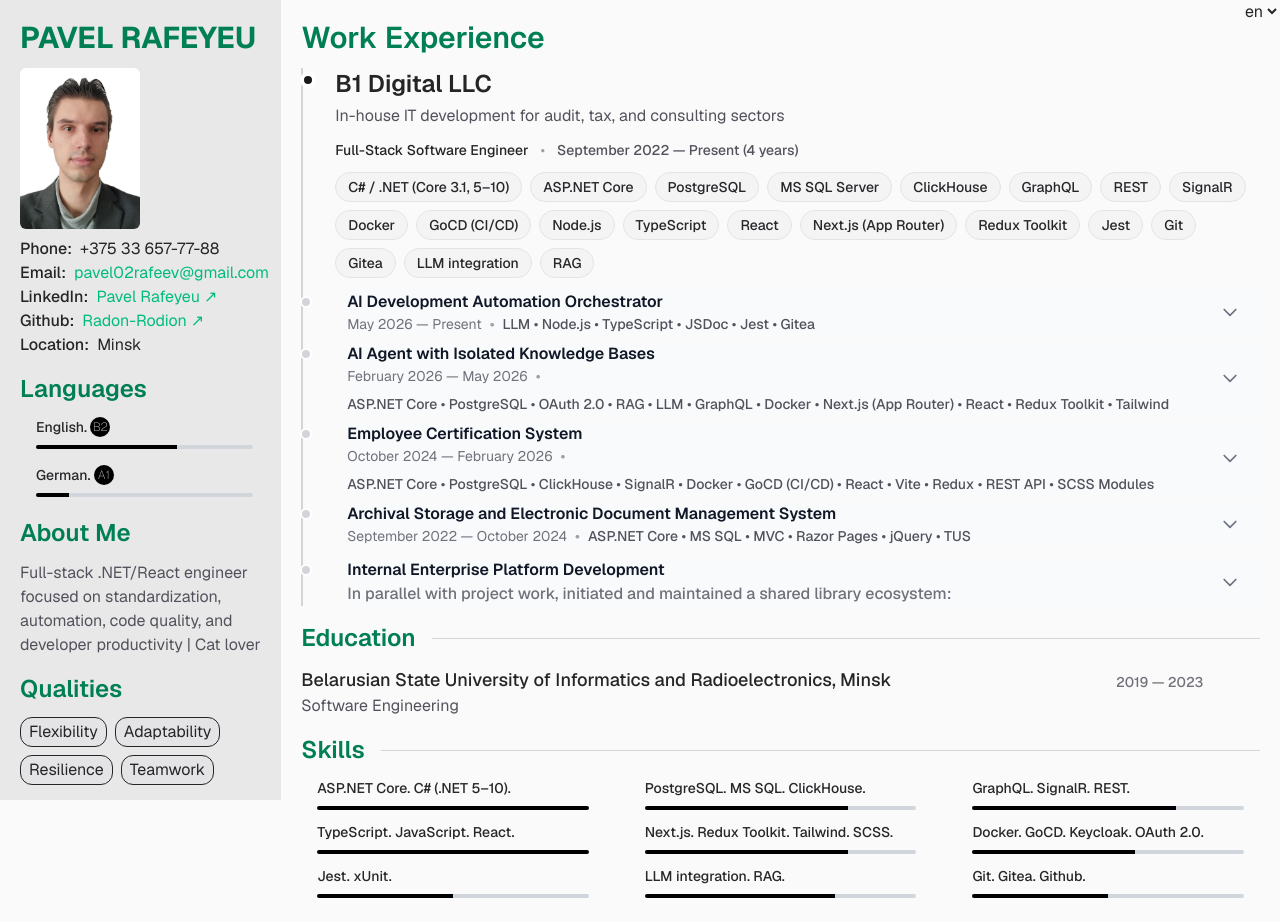
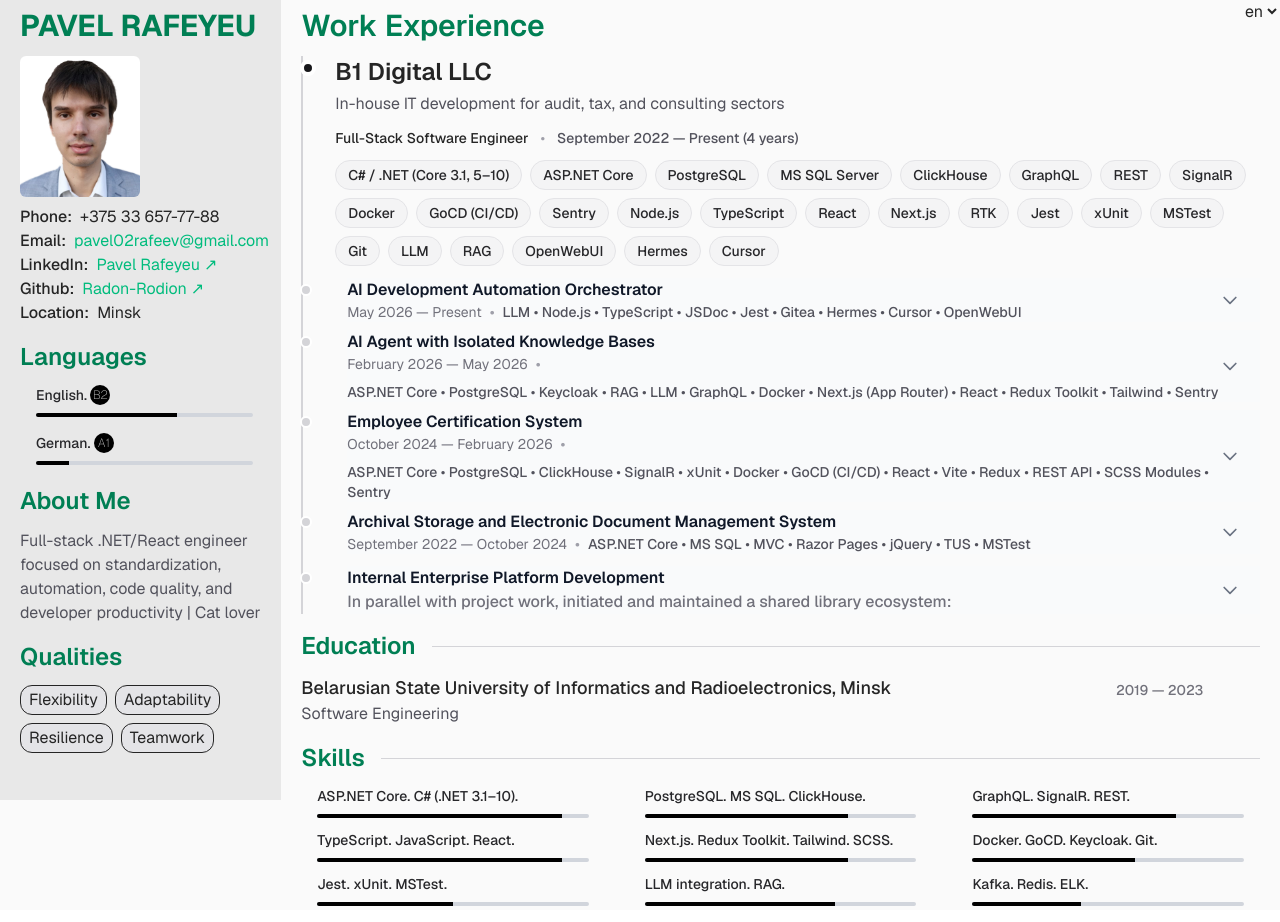
Before and after one commit to Radon-Rodion/CV, a Next.js app: page /CV/en in a window 1280 px wide. Built offline with nearby package versions, Linux system fonts and the light colour scheme.

Commit message:
photo and some skills updated

```diff
--- a/src/app/[lang]/page.tsx
+++ b/src/app/[lang]/page.tsx
@@ -23,9 +23,9 @@ export default async function Page({ params }: { params: Promise<IPageProps> })
     const dataToUse = data[lang];
 
     return <LabelsContextProvider labels={dataToUse.labels}>
-        <main className="relative flex flex-col md:flex-row gap-5 bg-zinc-50 dark:bg-black font-sans w-full p-5 md:p-0">
+        <main className="relative flex flex-col md:flex-row gap-5 bg-zinc-50 dark:bg-black font-sans w-full p-0 md:p-0">
             <LanguageSelector languages={languages.map(l => l.lang)} currentLang={lang} />
-            <div className="contents md:flex md:flex-col md:w-[35%] bg-secondary dark:bg-zinc-900 md:py-5 md:pl-5 md:pr-3 h-screen">
+            <div className="contents md:flex md:flex-col md:w-[35%] bg-secondary dark:bg-zinc-900 md:py-2 md:pl-5 md:pr-3 h-screen">
                 <ContactsSection
                     contactData={dataToUse.contactData}
                     className="order-1 md:order-none [&>div]:space-y-0 [&>h2]:mt-0 [&>h2]:font-bold [&>h2]:text-3xl"
@@ -43,7 +43,7 @@ export default async function Page({ params }: { params: Promise<IPageProps> })
                     className="order-7 md:order-none"
                 />
             </div>
-            <div className="contents md:flex md:flex-col md:py-5 md:pr-5">
+            <div className="contents md:flex md:flex-col md:pt-2 md:pb-0 md:pr-5">
                 <ExperienceSection
                     experienceData={dataToUse.experienceData}
                     className="order-2 md:order-none"
--- a/src/data/experienceData.ts
+++ b/src/data/experienceData.ts
@@ -9,17 +9,17 @@ export const experienceDataRus: IExperience = {
         "C# / .NET (Core 3.1, 5–10)", "ASP.NET Core",
         "PostgreSQL", "MS SQL Server", "ClickHouse",
         "GraphQL", "REST", "SignalR",
-        "Docker", "GoCD (CI/CD)",
-        "Node.js", "TypeScript", "React", "Next.js (App Router)",
-        "Redux Toolkit", "Jest",
-        "Git", "Gitea",
-        "LLM integration", "RAG"
+        "Docker", "GoCD (CI/CD)", "Sentry",
+        "Node.js", "TypeScript", "React", "Next.js", "RTK",
+        "Jest", "xUnit", "MSTest",
+        "Git",
+        "LLM", "RAG", "OpenWebUI", "Hermes", "Cursor"
     ],
     projects: [
         {
             title: "ИИ-автоматизация разработки: Orchestrator",
             period: "Май 2026 — по настоящее время",
-            stack: ["LLM", "Node.js", "TypeScript", "JSDoc", "Jest", "Gitea"],
+            stack: ["LLM", "Node.js", "TypeScript", "JSDoc", "Jest", "Gitea", "Hermes", "Cursor", "OpenWebUI"],
             achievements: [
                 "Разработал ИИ-конвейер (pipeline), который анализирует AST проекта, автоматически генерирует JSDoc и тесты (Jest), строит UML-диаграммы и выполняет рефакторинг.",
                 "Оптимизировал алгоритмы передачи контекста в LLM-агент, что позволило эффективно работать в условиях ограниченного контекстного окна и сократило ошибки ИИ с более чем 30% до 1–2% после валидации.",
@@ -29,7 +29,7 @@ export const experienceDataRus: IExperience = {
         {
             title: "ИИ-агент с раздельными базами знаний",
             period: "Февраль 2026 — Май 2026",
-            stack: ["ASP.NET Core", "PostgreSQL", "OAuth 2.0", "RAG", "LLM", "GraphQL", "Docker", "Next.js (App Router)", "React", "Redux Toolkit", "Tailwind"],
+            stack: ["ASP.NET Core", "PostgreSQL", "Keycloak", "RAG", "LLM", "GraphQL", "Docker", "Next.js (App Router)", "React", "Redux Toolkit", "Tailwind", "Sentry"],
             achievements: [
                 "Спроектировал и разработал архитектуру клиентской части (Frontend) интеллектуального агента.",
                 "Разработал отказоустойчивый сервис синхронизации баз знаний (RAG) с внешними источниками информации через GraphQL-запросы.",
@@ -40,7 +40,7 @@ export const experienceDataRus: IExperience = {
         {
             title: "Система сертификации сотрудников",
             period: "Октябрь 2024 — Февраль 2026",
-            stack: ["ASP.NET Core", "PostgreSQL", "ClickHouse", "SignalR", "Docker", "GoCD (CI/CD)", "React", "Vite", "Redux", "REST API", "SCSS-модули"],
+            stack: ["ASP.NET Core", "PostgreSQL", "ClickHouse", "SignalR", "xUnit", "Docker", "GoCD (CI/CD)", "React", "Vite", "Redux", "REST API", "SCSS-модули", "Sentry"],
             achievements: [
                 "Вносил вклад в сквозное проектирование и разработку корпоративной системы (БД, Backend и Frontend).",
                 "Разработал архитектуру передачи данных в реальном времени: первичное получение данных через HTTP REST API и динамическое обновление интерфейсов через SignalR.",
@@ -52,7 +52,7 @@ export const experienceDataRus: IExperience = {
         {
             title: "Система архивного хранения и электронного документооборота",
             period: "Сентябрь 2022 — Октябрь 2024",
-            stack: ["ASP.NET Core", "MS SQL", "MVC", "Razor Pages", "jQuery", "TUS"],
+            stack: ["ASP.NET Core", "MS SQL", "MVC", "Razor Страницы", "jQuery", "TUS", "MSTest"],
             achievements: [
                 "Провел масштабный рефакторинг Legacy-кода и обновил целевую платформу с .NET Core 3.1 до .NET 8.",
                 "Внедрил протокол TUS для возобновляемой загрузки крупных файлов (от 2 Гб), чтобы предотвратить обрывы сессий и timeout’ы при медленном/нестабильном соединении.",
@@ -82,7 +82,7 @@ export const experienceDataEng: IExperience = {
         {
             title: "AI Development Automation Orchestrator",
             period: "May 2026 — Present",
-            stack: ["LLM", "Node.js", "TypeScript", "JSDoc", "Jest", "Gitea"],
+            stack: ["LLM", "Node.js", "TypeScript", "JSDoc", "Jest", "Gitea", "Hermes", "Cursor", "OpenWebUI"],
             achievements: [
                 "Engineered an AI pipeline that analyzes project AST, automatically generates JSDoc and Jest tests, generates UML diagrams, and performs code refactoring.",
                 "Optimized context delivery algorithms for the AI agent, enabling efficient performance within limited LLM context windows and reducing AI errors from over 30% to 1–2% after validation.",
@@ -92,7 +92,7 @@ export const experienceDataEng: IExperience = {
         {
             title: "AI Agent with Isolated Knowledge Bases",
             period: "February 2026 — May 2026",
-            stack: ["ASP.NET Core", "PostgreSQL", "OAuth 2.0", "RAG", "LLM", "GraphQL", "Docker", "Next.js (App Router)", "React", "Redux Toolkit", "Tailwind"],
+            stack: ["ASP.NET Core", "PostgreSQL", "Keycloak", "RAG", "LLM", "GraphQL", "Docker", "Next.js (App Router)", "React", "Redux Toolkit", "Tailwind", "Sentry"],
             achievements: [
                 "Designed and developed the frontend architecture for the AI agent application.",
                 "Developed a fault-tolerant service for synchronizing knowledge bases (RAG) with external data sources using GraphQL queries.",
@@ -103,7 +103,7 @@ export const experienceDataEng: IExperience = {
         {
             title: "Employee Certification System",
             period: "October 2024 — February 2026",
-            stack: ["ASP.NET Core", "PostgreSQL", "ClickHouse", "SignalR", "Docker", "GoCD (CI/CD)", "React", "Vite", "Redux", "REST API", "SCSS Modules"],
+            stack: ["ASP.NET Core", "PostgreSQL", "ClickHouse", "SignalR", "xUnit", "Docker", "GoCD (CI/CD)", "React", "Vite", "Redux", "REST API", "SCSS Modules", "Sentry"],
             achievements: [
                 "Contributed to the end-to-end architecture design and development of the enterprise system (DB, Backend and Frontend).",
                 "Designed and developed a real-time data delivery architecture combining initial data retrieval via HTTP REST API with dynamic UI updates via SignalR.",
@@ -115,7 +115,7 @@ export const experienceDataEng: IExperience = {
         {
             title: "Archival Storage and Electronic Document Management System",
             period: "September 2022 — October 2024",
-            stack: ["ASP.NET Core", "MS SQL", "MVC", "Razor Pages", "jQuery", "TUS"],
+            stack: ["ASP.NET Core", "MS SQL", "MVC", "Razor Pages", "jQuery", "TUS", "MSTest"],
             achievements: [
                 "Performed extensive refactoring of legacy code and upgraded the target framework from .NET Core 3.1 to .NET 8.",
                 "Implemented the TUS protocol for resumable large-file uploads (2GB+) to prevent session drops and timeouts over slow or unstable connections.",
--- a/src/data/skillsData.ts
+++ b/src/data/skillsData.ts
@@ -5,7 +5,7 @@ export const skillsDataRus: ISkill[] = [
         title: "Бекенд",
         items: [
             { name: "ASP.NET Core" },
-            { name: "C# (.NET 5–10)" }
+            { name: "C# (.NET 3.1–10)" }
         ],
         level: 90
     },
@@ -52,7 +52,7 @@ export const skillsDataRus: ISkill[] = [
             { name: "Docker" },
             { name: "GoCD" },
             { name: "Keycloak" },
-            { name: "OAuth 2.0" }
+            { name: "Git" }
         ],
         level: 60
     },
@@ -60,7 +60,8 @@ export const skillsDataRus: ISkill[] = [
         title: "Тестирование",
         items: [
             { name: "Jest" },
-            { name: "xUnit" }
+            { name: "xUnit" },
+            { name: "MSTest" }
         ],
         level: 50
     },
@@ -73,95 +74,16 @@ export const skillsDataRus: ISkill[] = [
         level: 70
     },
     {
-        title: "Гит",
+        title: "Знаком с",
         items: [
-            { name: "Git" },
-            { name: "Gitea" },
-            { name: "Github" }
+            { name: "Kafka" },
+            { name: "Redis" },
+            { name: "ELK" }
         ],
-        level: 50
+        level: 40
     }
 ];
 
 export const skillsDataEng: ISkill[] = [
-    {
-        title: "Backend",
-        items: [
-            { name: "ASP.NET Core" },
-            { name: "C# (.NET 5–10)" }
-        ],
-        level: 100
-    },
-    {
-        title: "Databases",
-        items: [
-            { name: "PostgreSQL" },
-            { name: "MS SQL" },
-            { name: "ClickHouse" }
-        ],
-        level: 75
-    },
-    {
-        title: "API",
-        items: [
-            { name: "GraphQL" },
-            { name: "SignalR" },
-            { name: "REST" }
-        ],
-        level: 75
-    },
-    {
-        title: "Frontend",
-        items: [
-            { name: "TypeScript" },
-            { name: "JavaScript" },
-            { name: "React" }
-        ],
-        level: 100
-    },
-    {
-        title: "Frontend Tools",
-        items: [
-            { name: "Next.js" },
-            { name: "Redux Toolkit" },
-            { name: "Tailwind" },
-            { name: "SCSS" }
-        ],
-        level: 75
-    },
-    {
-        title: "Tools / Platforms",
-        items: [
-            { name: "Docker" },
-            { name: "GoCD" },
-            { name: "Keycloak" },
-            { name: "OAuth 2.0" }
-        ],
-        level: 60
-    },
-    {
-        title: "Testing",
-        items: [
-            { name: "Jest" },
-            { name: "xUnit" }
-        ],
-        level: 50
-    },
-    {
-        title: "AI / LLM",
-        items: [
-            { name: "LLM integration" },
-            { name: "RAG" }
-        ],
-        level: 70
-    },
-    {
-        title: "Git",
-        items: [
-            { name: "Git" },
-            { name: "Gitea" },
-            { name: "Github" }
-        ],
-        level: 50
-    }
+    ...skillsDataRus
 ];
```
Also changed, not shown: public/photo.png.
